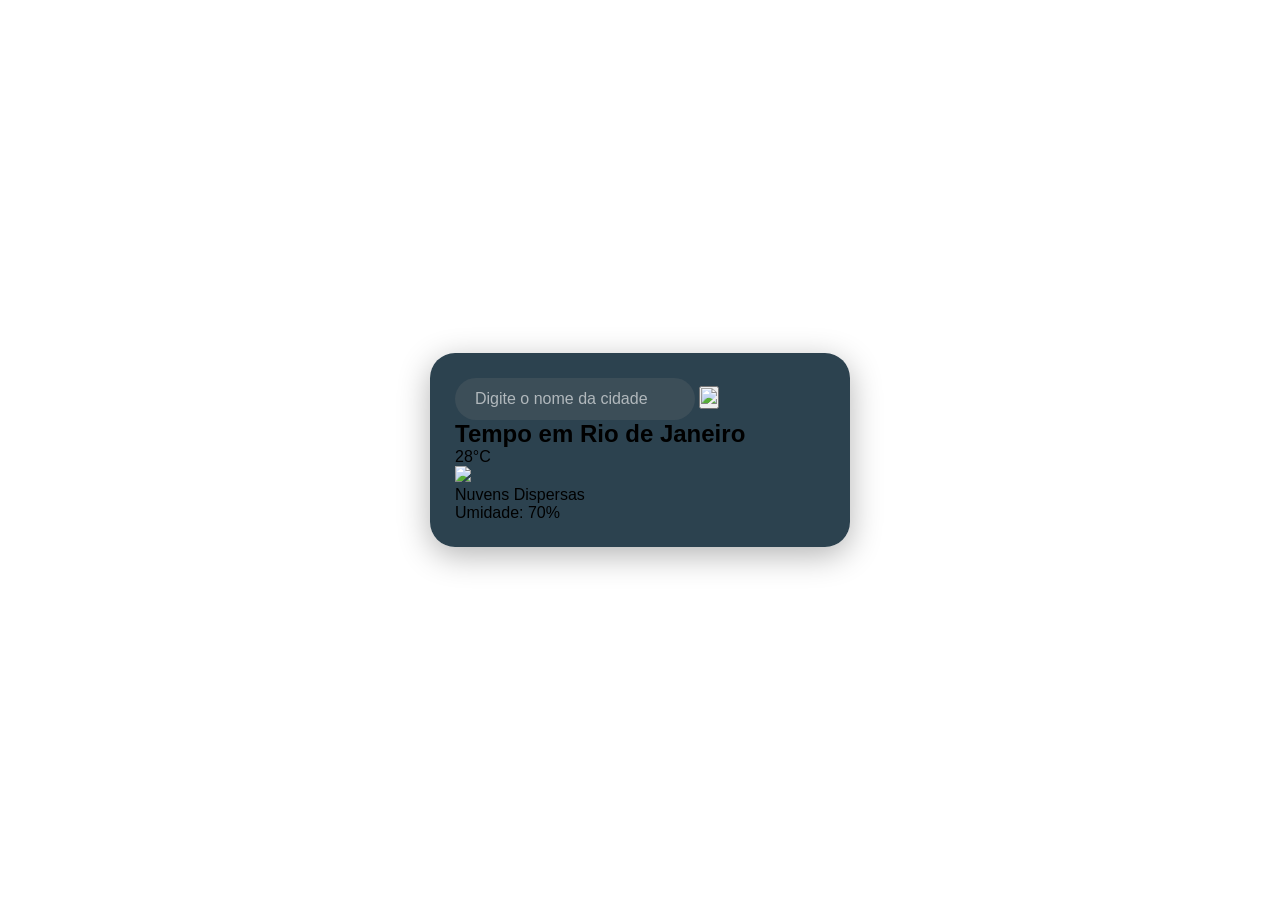
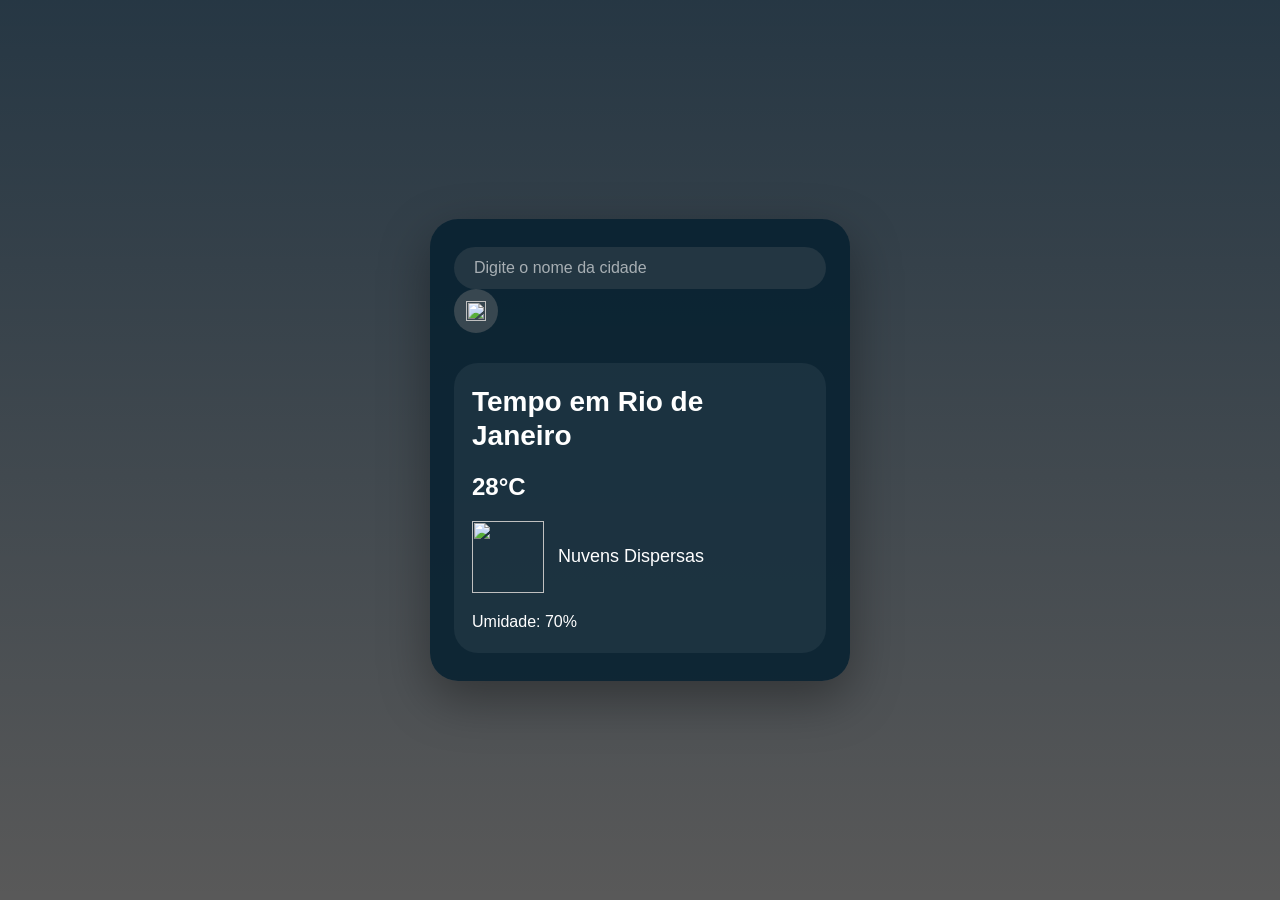

Atualiza README com nova captura de tela, adiciona imagem e melhora a estrutura do CSS.

--- a/style.css
+++ b/style.css
@@ -9,20 +9,21 @@ body {
     display: flex;
     justify-content: center;
     align-items: center;
-    height: 100vh;
+    min-height: 100vh;
     width: 100vw;
-    background-image: url("https://images.unsplash.com/photo-[number redacted]b3fb");
+    padding: 20px;
+    background: linear-gradient(180deg, rgba(0, 20, 35, 0.85), rgba(0, 0, 0, 0.65)), url("https://images.unsplash.com/photo-[number redacted]b3fb");
     background-size: cover;
     background-position: center;
 }
 
 .caixa-maior {
-    background-color: rgba(8, 34, 49, 0.85); 
-    width: 95%;
+    background-color: rgba(8, 34, 49, 0.90);
+    width: 100%;
     max-width: 420px;
-    padding: 25px;
-    border-radius: 25px;
-    box-shadow: 0px 8px 32px rgba(0, 0, 0, 0.3); 
+    padding: 28px 24px;
+    border-radius: 28px;
+    box-shadow: 0px 18px 50px rgba(0, 0, 0, 0.35);
 }
 
 .caixa-pesquisa {
@@ -44,8 +45,8 @@ input {
 }
 
 input::placeholder {
-    color: rgba(255, 255, 255, 0.6); 
-
+    color: rgba(255, 255, 255, 0.6);
+}
 
 button {
     border: none;
@@ -71,17 +72,22 @@ button:hover {
 
 .caixa-media {
     margin-top: 30px;
+    padding: 22px 18px;
+    background-color: rgba(255, 255, 255, 0.06);
+    border-radius: 24px;
 }
 
 .caixa-menor {
     display: flex;
     margin-top: 20px;
     align-items: center;
+    gap: 14px;
 }
 
 h2 {
     color: white;
     font-size: 28px;
+    line-height: 1.2;
 }
 
 .temp {
@@ -93,7 +99,6 @@ h2 {
 
 .descricao {
     color: #ffffff;
-    margin-left: 15px;
     text-transform: capitalize;
     font-size: 18px;
 }
@@ -102,4 +107,13 @@ h2 {
     color: #ffffff;
     margin-top: 20px;
     font-size: 16px;
+}
+
+.icone {
+    width: 72px;
+    height: 72px;
+}
+
+.input-cidade {
+    width: 100%;
 }
